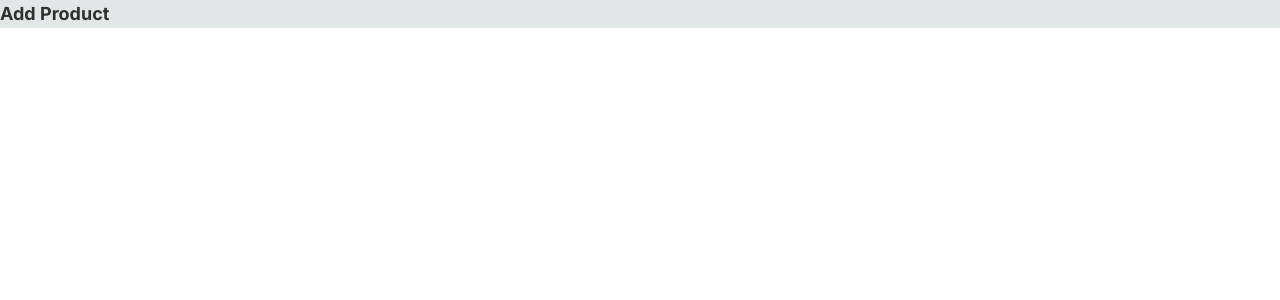
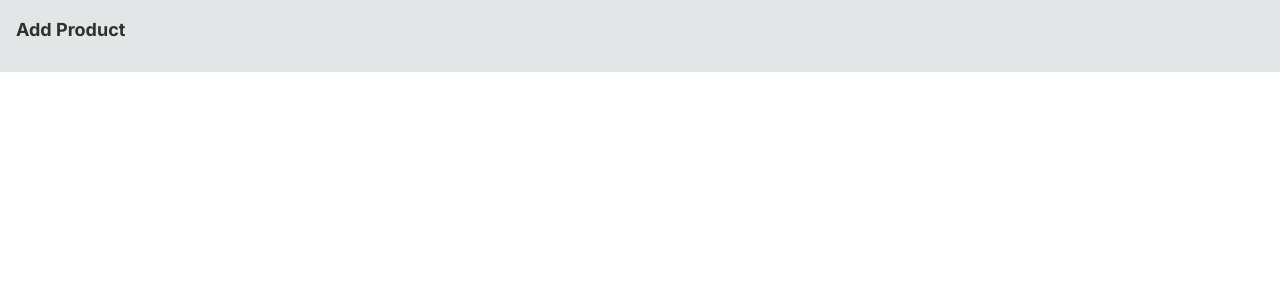
Before and after one commit to MarthaC444/nextjs-ecommerce, a Next.js app: page /add-product in a window 1280 px wide. Shown: the top 300 px of the page. Built offline with nearby package versions, Linux system fonts and the light colour scheme.

Commit message:
Add basic styling, app info

```diff
--- a/src/app/layout.tsx
+++ b/src/app/layout.tsx
@@ -1,22 +1,24 @@
-import './globals.css'
-import type { Metadata } from 'next'
-import { Inter } from 'next/font/google'
+import "./globals.css";
+import type { Metadata } from "next";
+import { Inter } from "next/font/google";
 
-const inter = Inter({ subsets: ['latin'] })
+const inter = Inter({ subsets: ["latin"] });
 
 export const metadata: Metadata = {
-  title: 'Create Next App',
-  description: 'Generated by create next app',
-}
+  title: "Simply Shop",
+  description: "Random awesome things to buy",
+};
 
 export default function RootLayout({
   children,
 }: {
-  children: React.ReactNode
+  children: React.ReactNode;
 }) {
   return (
     <html lang="en">
-      <body className={inter.className}>{children}</body>
+      <body className={inter.className}>
+        <main className="p-4 max-w-7xl m-auto min-w-[300px]">{children}</main>
+      </body>
     </html>
-  )
+  );
 }
```
